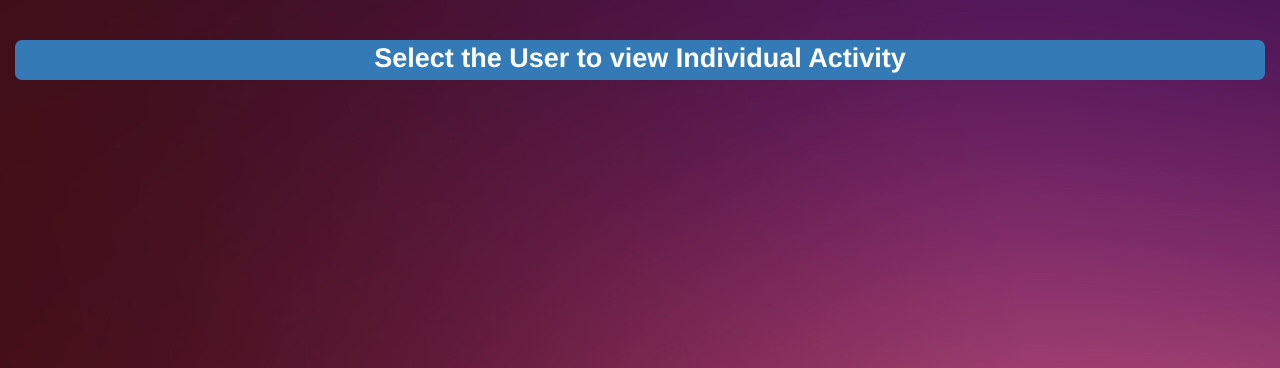
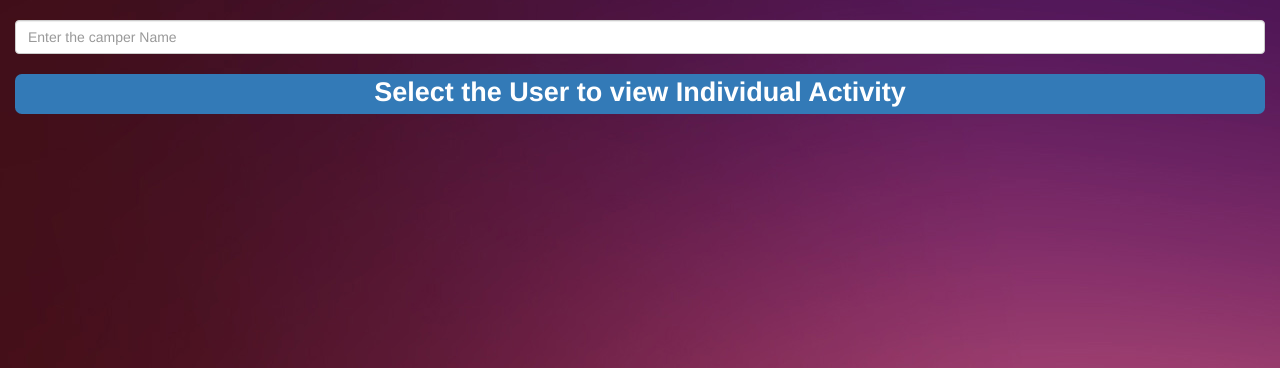
Before and after one commit to ddrdushy/mini-project, a PHP site: page /userprofile.php in a window 1280 px wide. Shown: the part 52-420 px from the top of the page. Run offline with PHP 8.4, Linux system fonts and the light colour scheme; data comes from the database, SQL or seed files in the repository; some libraries are stand-ins or nearby versions.

Commit message:
search box added

```diff
--- a/userprofile.php
+++ b/userprofile.php
@@ -4,6 +4,40 @@
       <link rel="stylesheet" type="text/css" href="node_modules\bootstrap\dist\css\animate.css">
       <script src="https://ajax.googleapis.com/ajax/libs/jquery/1.12.4/jquery.min.js"></script>
       <script src="node_modules\bootstrap\dist\js\bootstrap.js"></script>
+      <script>
+         $(document).ready(function()
+        {
+        	$('#search').keyup(function()
+        	{
+        		searchTable($(this).val());
+        	});
+        });
+
+        function searchTable(inputVal)
+        {
+        	var table = $('#tblData');
+        	table.find('tr').each(function(index, row)
+        	{
+        		var allCells = $(row).find('td');
+        		if(allCells.length > 0)
+        		{
+        			var found = false;
+        			allCells.each(function(index, td)
+        			{
+        				var regExp = new RegExp(inputVal, 'i');
+        				if(regExp.test($(td).text()))
+        				{
+        					found = true;
+        					return false;
+        				}
+        			});
+        			if(found == true)$(row).show();else $(row).hide();
+        		}
+        	});
+        }
+
+
+      </script>
       <style>
         .img{
           position:absolute;
@@ -53,10 +87,15 @@
       <div class="container-fluid">
         <div class="row">
           <div class="col-lg-12">
+              <input type="text" placeholder="Enter the camper Name" class="form form-control" id="search"/>
+          </div>
+        </div>
+        <div class="row">
+          <div class="col-lg-12">
             <h1><span class="label label-lg label-primary col-lg-12">Select the User to view Individual Activity</span></h1>
           </div>
         </div>
-          <table class="table table-hover">
+          <table class="table table-hover" id="tblData">
             <?php
                 $link = mysqli_connect('localhost','root','','mini');
                 if (!$link) {
```
